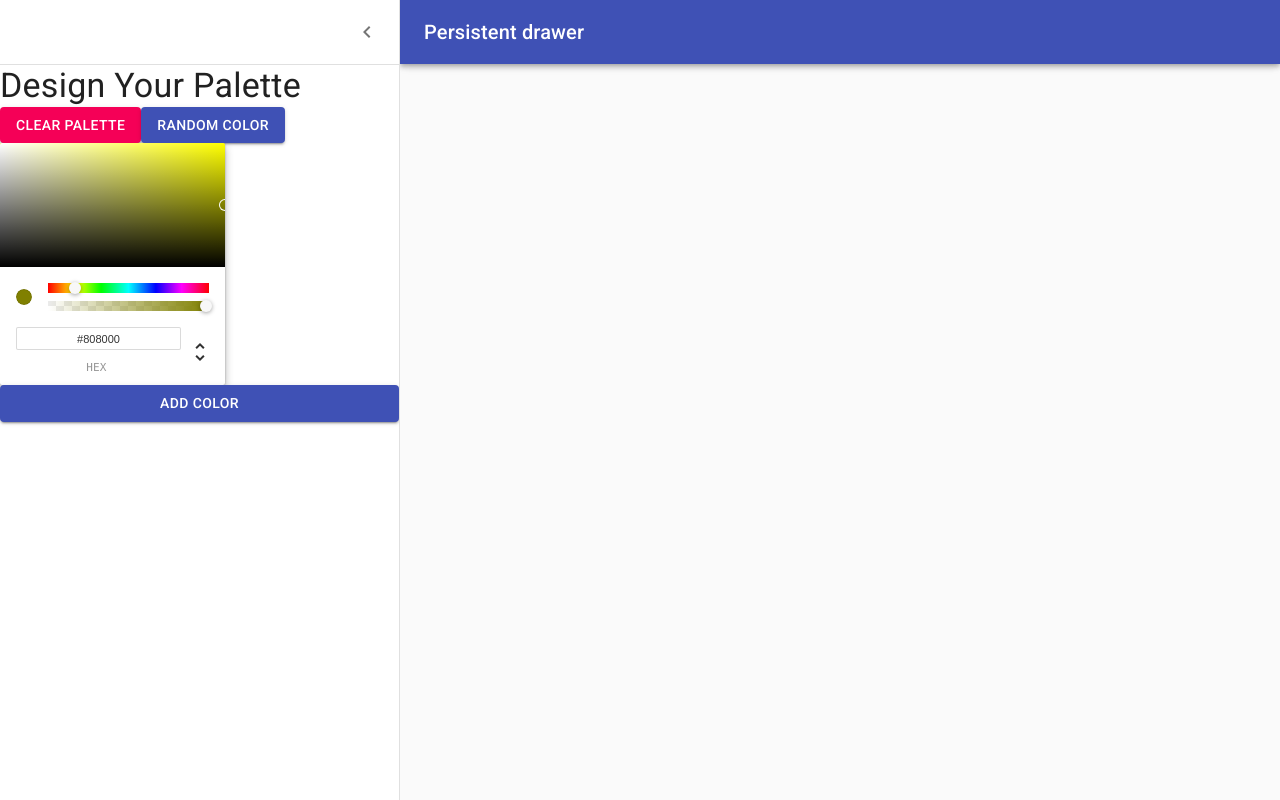
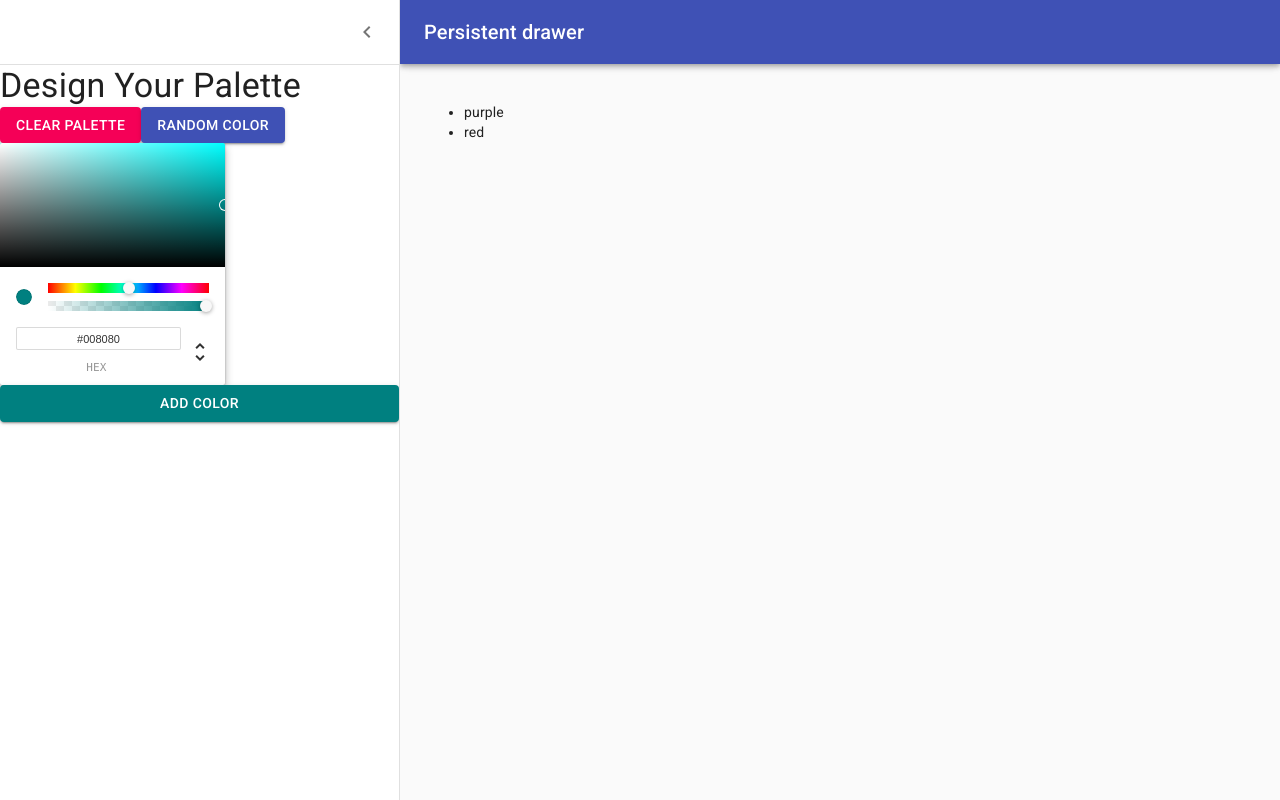
Before and after one commit to marinakosova/colors-react-app, a React (Create React App) app: page /palette/new in a window 1280 px wide. Both pictures are taken after a click on the button "open drawer". Built offline with nearby package versions, Linux system fonts and the light colour scheme.

Commit message:
feat: connect colorpicker to button

```diff
--- a/src/NewPaletteForm.js
+++ b/src/NewPaletteForm.js
@@ -1,6 +1,6 @@
-import React from 'react';
+import React, { useState } from "react";
 import clsx from 'clsx';
-import { makeStyles, useTheme } from '@material-ui/core/styles';
+import { makeStyles } from '@material-ui/core/styles';
 import { withStyles } from "@material-ui/core/styles";
 import Drawer from '@material-ui/core/Drawer';
 import CssBaseline from '@material-ui/core/CssBaseline';
@@ -74,10 +74,12 @@ const useStyles = makeStyles((theme) => ({
     },
 }));
 
-function NewPaletteForm() {
+function NewPaletteForm(props) {
+    //console.log(props);
     const classes = useStyles();
-    const theme = useTheme();
-    const [open, setOpen] = React.useState(false);
+    const [open, setOpen] = useState(false);
+    const [currentColor, setCurrentColor] = useState("teal");
+    const [colors, setColor] = useState(["purple", "red"]);
 
     const handleDrawerOpen = () => {
         setOpen(true);
@@ -85,6 +87,14 @@ function NewPaletteForm() {
 
     const handleDrawerClose = () => {
         setOpen(false);
+    };
+
+    const updateCurrentColor = (newColor) => {
+        setCurrentColor(newColor.hex);
+    };
+
+    const addNewColor = () => {
+        setColor([...colors, currentColor]);
     };
 
     return (
@@ -137,8 +147,14 @@ function NewPaletteForm() {
                         Random Color
                 </Button>
                 </div>
-                <ChromePicker color="olive" onChangeComplete={(newColor) => console.log(newColor)} />
-                <Button variant="contained" color="primary">
+                <ChromePicker
+                    color={currentColor}
+                    onChangeComplete={updateCurrentColor} />
+                <Button variant="contained"
+                    color="primary"
+                    style={{ backgroundColor: currentColor }}
+                    onClick={addNewColor}
+                >
                     Add Color
                 </Button>
             </Drawer>
@@ -148,9 +164,87 @@ function NewPaletteForm() {
                 })}
             >
                 <div className={classes.drawerHeader} />
+                <ul>
+                    {colors.map(color => (
+                        <li>{color}</li>
+                    ))}
+                </ul>
             </main>
         </div>
     );
 }
 
+// class NewPaletteForm extends Component {
+//     constructor(props) {
+//         super(props);
+//         this.state = {
+//             open: true,
+//             currentColor: "teal"
+//         };
+//     }
+
+//     handleDrawerOpen = () => {
+//         this.setState({ open: true });
+//     };
+
+//     handleDrawerClose = () => {
+//         this.setState({ open: false });
+//     };
+
+//     render() {
+//         const { classes } = this.props;
+//         const { open } = this.state;
+
+//         return (
+//             <div className={classes.root}>
+//                 <Drawer
+//                     className={classes.drawer}
+//                     variant='persistent'
+//                     anchor='left'
+//                     open={open}
+//                     classes={{
+//                         paper: classes.drawerPaper
+//                     }}
+//                 >
+//                     <div className={classes.drawerHeader}>
+//                         <IconButton onClick={this.handleDrawerClose}>
+//                             <ChevronLeftIcon />
+//                         </IconButton>
+//                     </div>
+//                     <Divider />
+//                     <div className={classes.container}>
+//                         <Typography variant='h4' gutterBottom>
+//                             Design Your Palette
+//                 </Typography>
+//                         <div className={classes.buttons}>
+//                             <Button
+//                                 variant='contained'
+//                                 color='secondary'
+//                             >
+//                                 Clear Palette
+//                   </Button>
+//                             <Button
+//                                 variant='contained'
+//                                 color='primary'
+//                             >
+//                                 Random Color
+//                   </Button>
+//                         </div>
+//                         <ChromePicker
+//                             colors={this.state.currentColor}
+//                         />
+//                     </div>
+//                 </Drawer>
+//                 <main
+//                     className={classNames(classes.content, {
+//                         [classes.contentShift]: open
+//                     })}
+//                 >
+//                     <div className={classes.drawerHeader} />
+//                 </main>
+//             </div>
+//         );
+//     }
+// }
+
 export default withStyles(styles, { withTheme: true })(NewPaletteForm);
```
